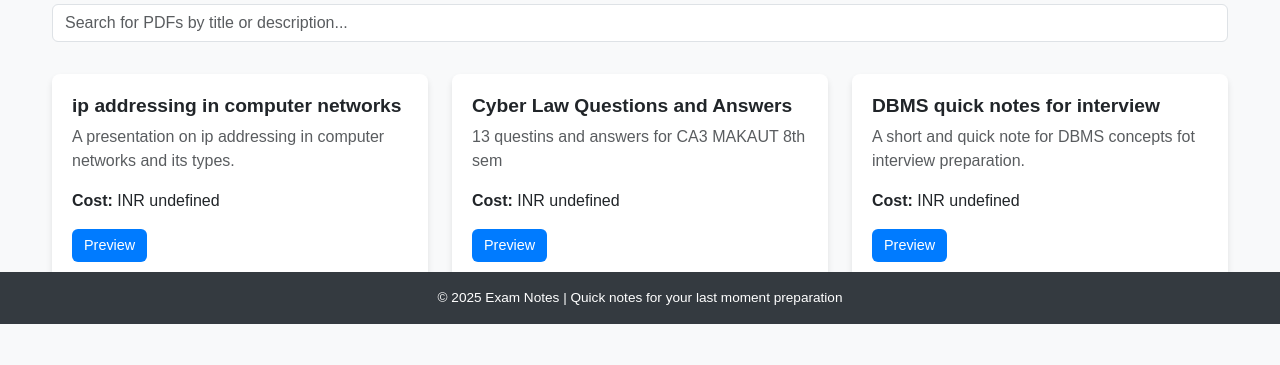
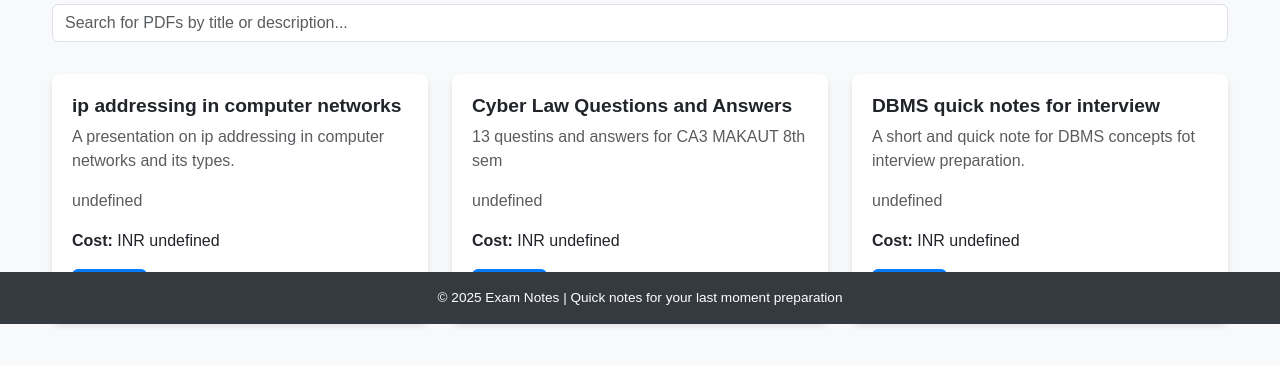
Before and after one commit to Spin1234/examnotes.github.io, a plain HTML site: page index.html in a window 1280 px wide. Shown: the part 475-840 px from the top of the page. Drawn offline with nearby package versions, Linux system fonts and the light colour scheme.

Commit message:
Update index.html

```diff
--- a/index.html
+++ b/index.html
@@ -174,6 +174,7 @@
                 <div class="card-body">
                   <h5 class="card-title">${pdf.title}</h5>
                   <p class="card-text text-muted">${pdf.description}</p>
+                  <p class="card-text text-muted">${pdf.credit}</p>
                   <p class="card-text"><strong>Cost:</strong> INR ${pdf.cost}</p>
                   <a href="preview.html?file=${encodeURIComponent(pdf.file)}" target="_blank" class="btn btn-primary">Preview</a>
                 </div>
```
